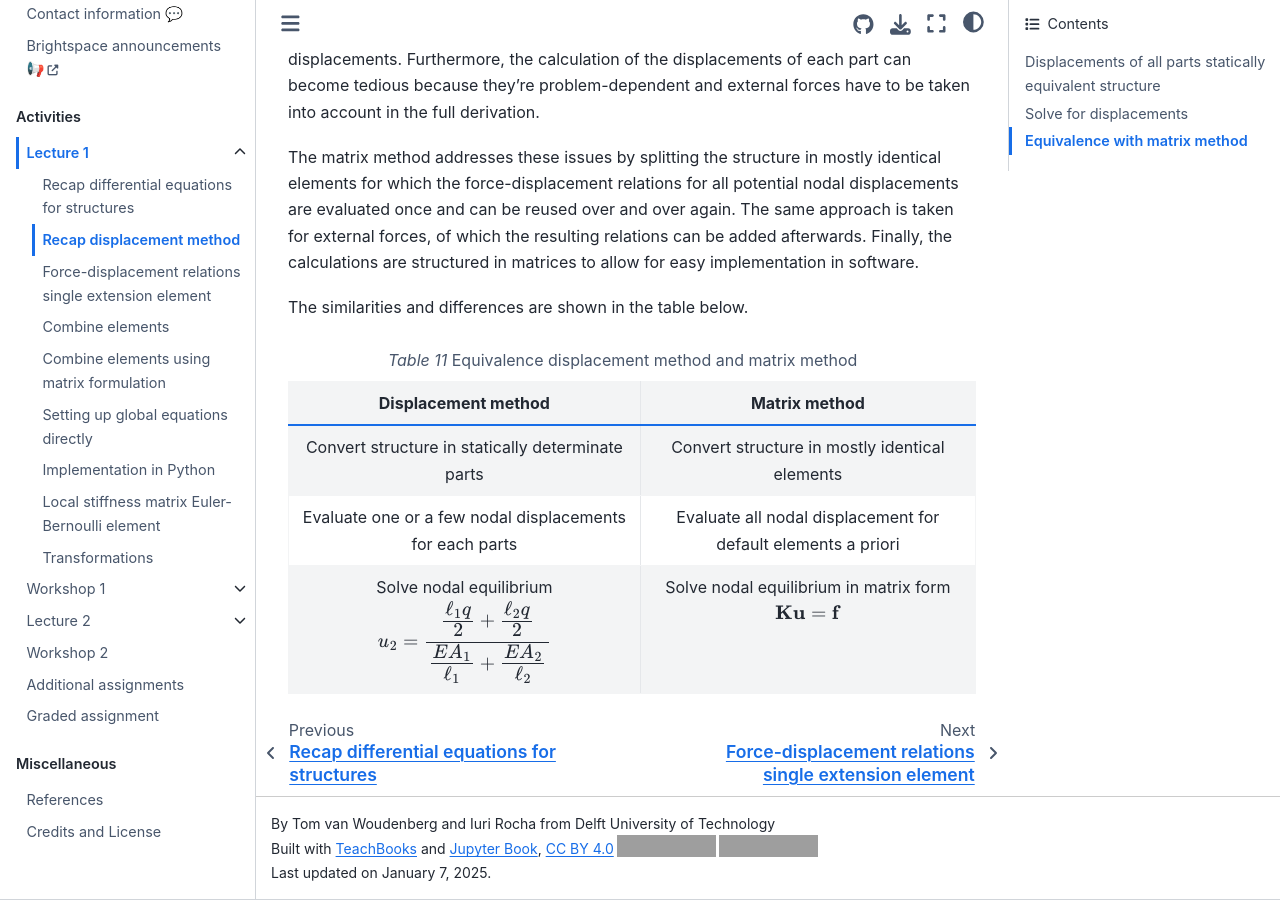
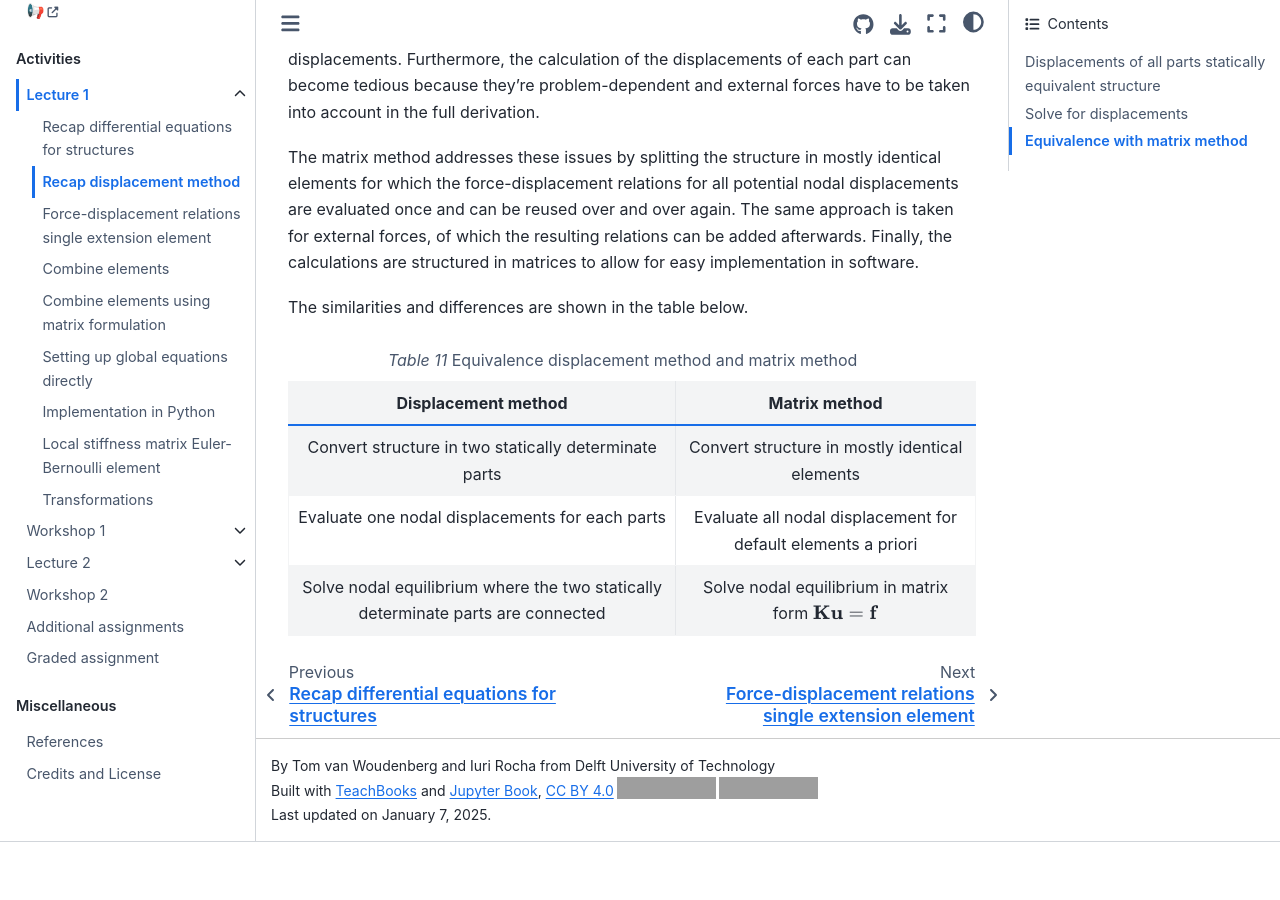
Before and after one commit to sophietenhoor/book, a Jupyter Book: the page built from book/lecture1/displacement.md, in a window 1280 px wide and 900 px high, scrolled down 2279 px. Built offline with Jupyter Book 1.0.4 settings and Sphinx 7.4.7 and the Sphinx Book theme 1.1.4, drawn with Linux system fonts in a browser that asks for light colours; comment, search, counter and statistics services are not loaded; after the commit the page ends 3121 px from its top, so only the background shows below that; grey boxes are pictures that could not be loaded.

Commit message:
Update displacement.md

```diff
--- a/book/lecture1/displacement.md
+++ b/book/lecture1/displacement.md
@@ -74,8 +74,8 @@ The similarities and differences are shown in the table below.
 
 |Displacement method|Matrix method|
 |:-:|:-:|
-|Convert structure in statically determinate parts|Convert structure in mostly identical elements|
-|Evaluate one or a few nodal displacements for each parts|Evaluate all nodal displacement for default elements a priori|
-|Solve nodal equilibrium $ u_2 = \cfrac{\cfrac{\ell_1 q}{2} + \cfrac{\ell_2 q}{2}}{\cfrac{EA_1}{\ell_1} + \cfrac{EA_2}{\ell_2}} $|Solve nodal equilibrium in matrix form $\mathbf{K}\mathbf{u}=\mathbf{f}$|
+|Convert structure in two statically determinate parts|Convert structure in mostly identical elements|
+|Evaluate one nodal displacements for each parts|Evaluate all nodal displacement for default elements a priori|
+|Solve nodal equilibrium where the two statically determinate parts are connected|Solve nodal equilibrium in matrix form $\mathbf{K}\mathbf{u}=\mathbf{f}$|
 
 :::
```
